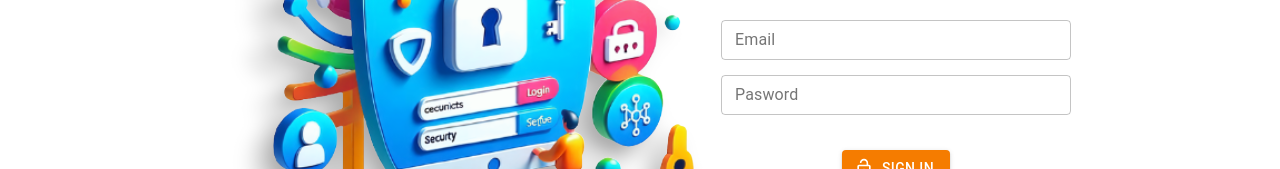
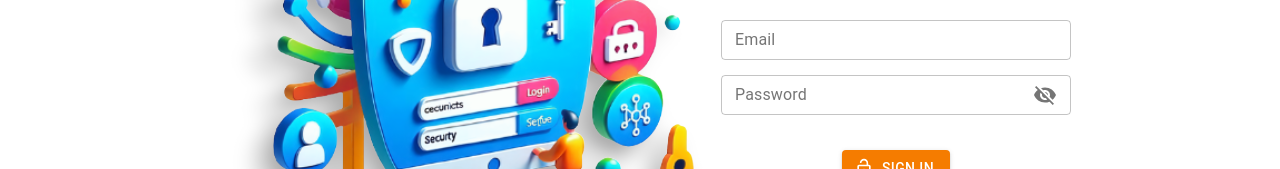
Before and after one commit to YashGadia/Algo-Arena, a React (Create React App) app in the folder frontend/: page /login in a window 1280 px wide. Shown: the part 330-499 px from the top of the page. Built offline with nearby package versions, Linux system fonts and the light colour scheme.

Commit message:
Enhanced the 'password' field of login page

```diff
--- a/frontend/src/screens/LoginPage/LoginPage.js
+++ b/frontend/src/screens/LoginPage/LoginPage.js
@@ -1,4 +1,5 @@
 import { useState } from "react";
+import React from "react";
 import TextField from "@material-ui/core/TextField";
 import LoginPageImage from "../../images/websiteImages/LoginPageImage.png";
 import Button from "@material-ui/core/Button";
@@ -6,7 +7,16 @@
 import { Link } from "react-router-dom";
 import axios from "axios";
 import "./LoginPage.css";
-import { CircularProgress } from "@material-ui/core";
+import {
+  CircularProgress,
+  FormControl,
+  IconButton,
+  InputAdornment,
+  InputLabel,
+  OutlinedInput,
+} from "@material-ui/core";
+import Visibility from "@material-ui/icons/Visibility";
+import VisibilityOff from "@material-ui/icons/VisibilityOff";
 import ErrorMessage from "../../components/ErrorMessage/ErrorMessage";
 
 const LoginPage = ({ history }) => {
@@ -49,6 +59,23 @@
     }
   };
 
+  const [values, setValues] = React.useState({
+    password: "",
+    showPassword: false,
+  });
+
+  const handleChange = (prop) => (event) => {
+    setValues({ ...values, [prop]: event.target.value });
+  };
+
+  const handleClickShowPassword = () => {
+    setValues({ ...values, showPassword: !values.showPassword });
+  };
+
+  const handleMouseDownPassword = (event) => {
+    event.preventDefault();
+  };
+
   return (
     <div className="loginContainer">
       <div className="leftimage">
@@ -71,15 +98,30 @@
               value={email}
               onChange={(e) => setEmail(e.target.value)}
             />
-            <TextField
-              id="outlined-basic"
-              label="Pasword"
-              size="small"
-              variant="outlined"
-              style={{ width: 350 }}
-              value={password}
-              onChange={(e) => setPassword(e.target.value)}
-            />
+            <FormControl variant="outlined" size="small" style={{ width: 350 }}>
+              <InputLabel htmlFor="outlined-adornment-password">
+                Password
+              </InputLabel>
+              <OutlinedInput
+                id="outlined-adornment-password"
+                type={values.showPassword ? "text" : "password"}
+                value={values.password}
+                onChange={handleChange("password")}
+                endAdornment={
+                  <InputAdornment position="end">
+                    <IconButton
+                      aria-label="toggle password visibility"
+                      onClick={handleClickShowPassword}
+                      onMouseDown={handleMouseDownPassword}
+                      edge="end"
+                    >
+                      {values.showPassword ? <Visibility /> : <VisibilityOff />}
+                    </IconButton>
+                  </InputAdornment>
+                }
+                labelWidth={70}
+              />
+            </FormControl>
           </div>
           <div className="rightForm_Button">
             <div className="rightForm_Button_Error">
```
